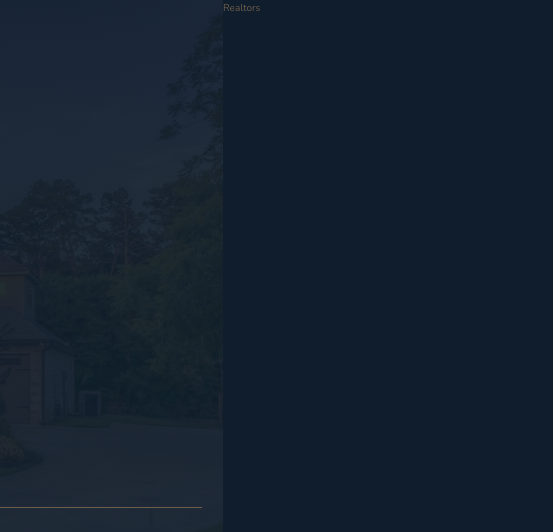
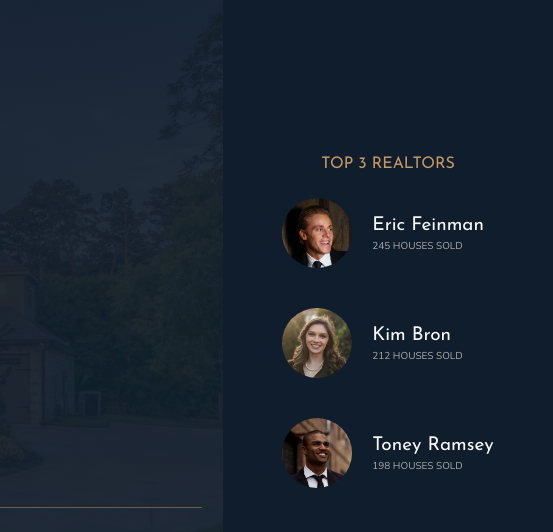
Before and after one commit to AdoDragicevic/Nexter, a website: page index.html in a window 1280 px wide. Shown: the top 532 px of the page, 727-1280 px from the left. Drawn offline with nearby package versions, Linux system fonts and the light colour scheme.

Commit message:
add realtors section

```diff
--- a/index.html
+++ b/index.html
@@ -39,7 +39,26 @@
         </header>
 
         <div class="realtors">
-                Realtors
+            <h3 class="heading-3">Top 3 Realtors</h3>
+            <div class="realtors__list">
+                <img class="realtors__img" src="img/realtor-1.jpeg" alt="Realtor 1">
+                <div class="realtors__details">
+                    <h4 class="heading-4 heading-4--light">Eric Feinman</h4>
+                    <p class="realtors__sold">245 houses sold</p>
+                </div>
+
+                <img class="realtors__img" src="img/realtor-2.jpeg" alt="Realtor 2">
+                <div class="realtors__details">
+                    <h4 class="heading-4 heading-4--light">Kim Bron</h4>
+                    <p class="realtors__sold">212 houses sold</p>
+                </div>
+
+                <img class="realtors__img" src="img/realtor-3.jpeg" alt="Realtor 3">
+                <div class="realtors__details">
+                    <h4 class="heading-4 heading-4--light">Toney Ramsey</h4>
+                    <p class="realtors__sold">198 houses sold</p>
+                </div>
+            </div>
         </div>
 
         <section class="features">
--- a/sass/_realtors.scss
+++ b/sass/_realtors.scss
@@ -1,5 +1,35 @@
 .realtors {
   grid-column: col-start 7 / full-end;
 
+  // instead of centering content with flexbox, here we will use grid:
+  display: grid;
+  justify-content: center;
+  align-content: center;
+
+  row-gap: 2rem;
+  justify-items: center;
+
   background-color: $color-secondary;
+  padding: 3rem;
+
+  &__list {
+    display: grid;
+    row-gap: 5vh;
+    column-gap: 2rem;
+    grid-template-columns: min-content max-content;
+    align-items: center;
+  }
+
+  &__img {
+    width: 7rem;
+    border-radius: 50%;
+    display: block;
+  }
+
+  &__sold {
+    text-transform: uppercase;
+    color: $color-grey-light-2;
+    margin-top: -3px;
+  }
+
 }
```
Also changed, not shown: css/style.css.
